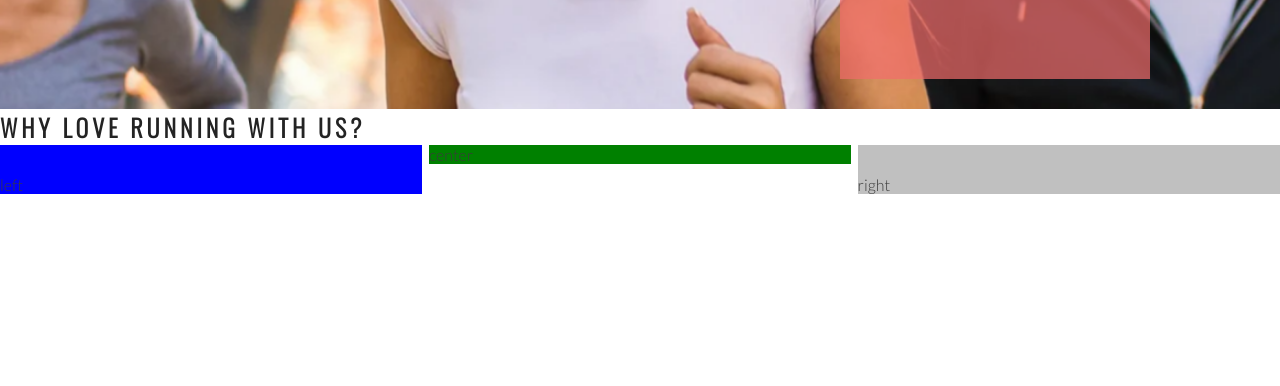
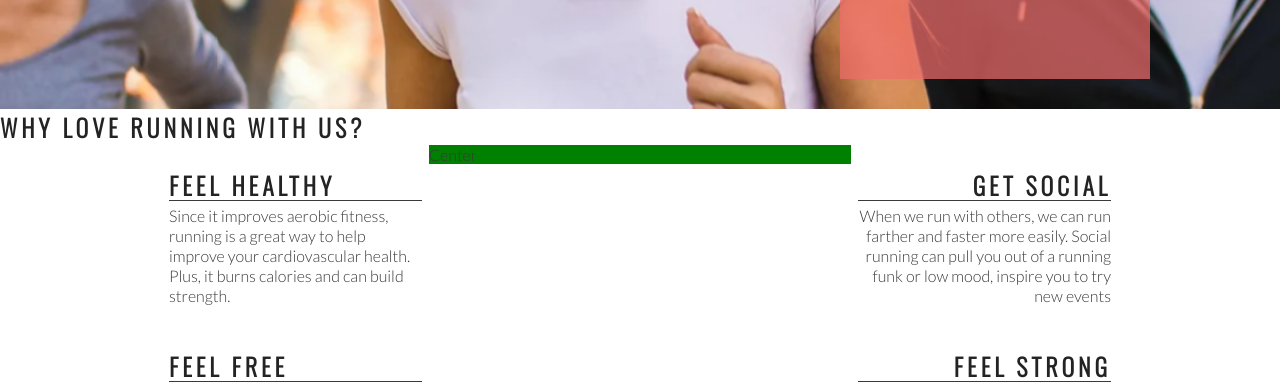
Before and after one commit to Pegrume88/Love-running, a plain HTML site: page index.html in a window 1280 px wide. Shown: the part 566-952 px from the top of the page. Drawn offline with nearby package versions, Linux system fonts and the light colour scheme.

Commit message:
add right about text structure

```diff
--- a/assets/css/style.css
+++ b/assets/css/style.css
@@ -94,13 +94,11 @@ h1, h2 {
     padding-top: 30px;
     width: 33%;
     float: left;
-    background-color: blue;
 }
 #right-about {
     padding-top: 30px;
     width: 33%;
-    float:right;
-    background-color: silver;
+    float: right;
 
 }
 #center-about {
@@ -108,3 +106,31 @@ h1, h2 {
     margin: 0 auto;
     background-color: green;
 }
+hr {
+    border-top: 1px solid #3a3a3a;
+    width: 100%;
+    margin: 5px 0;
+}
+
+
+.left-about-heading {
+    width: 60%;
+    float: right;
+    line-height: 20px;
+    clear: both;
+    margin-bottom: 50px;
+}
+.right-about-heading {
+    width: 60%;
+    float: left;
+    line-height: 20px;
+    clear: both;
+    margin-bottom: 50px;
+}
+
+.right-about-heading h2 {
+    text-align: right;
+}
+.right-about-heading p {
+    text-align: right;
+}
--- a/index.html
+++ b/index.html
@@ -40,9 +40,38 @@
     </section>
     <section id="club-ethos">
         <h1>Why Love Running With Us?</h1>
-        <div id="left-about">left</div>
-        <div id="right-about">right</div>
-        <div id="center-about">center</div>
+        <div id="left-about">
+            <div class="left-about-heading">
+                <h2>Feel Healthy</h2>
+                <hr>
+                <p>
+                    Since it improves aerobic fitness, running is a great way to help improve your cardiovascular
+                    health. Plus, it burns calories and can build strength.
+                </p>
+            </div>
+            <div class="left-about-heading">
+                <h2>Feel Free</h2>
+                <hr>
+                <p>
+                    Physical exercise, running included, is known to release endorphins in the brain. Endorphins make
+                    you more energetic, more awake and, yes, happier.
+                </p>
+            </div>
+        </div>
+        <div id="right-about">
+            <div class="right-about-heading">
+                <h2>Get Social</h2>
+                <hr>
+                <p>When we run with others, we can run farther and faster more easily. Social running can pull you out of a running funk or low mood, inspire you to try new events</p>
+            </div>
+            <div class="right-about-heading">
+                <h2>Feel Strong</h2>
+                <hr>
+                <p>Running strengthens your heart by pumping blood more effectively through your body.</p>
+            </div>
+        </div>
+        <div id="center-about">Center</div>
+    </section>
     </section>
     <section>Running distances, times and locatins</section>
     <section>Social</section>
```
